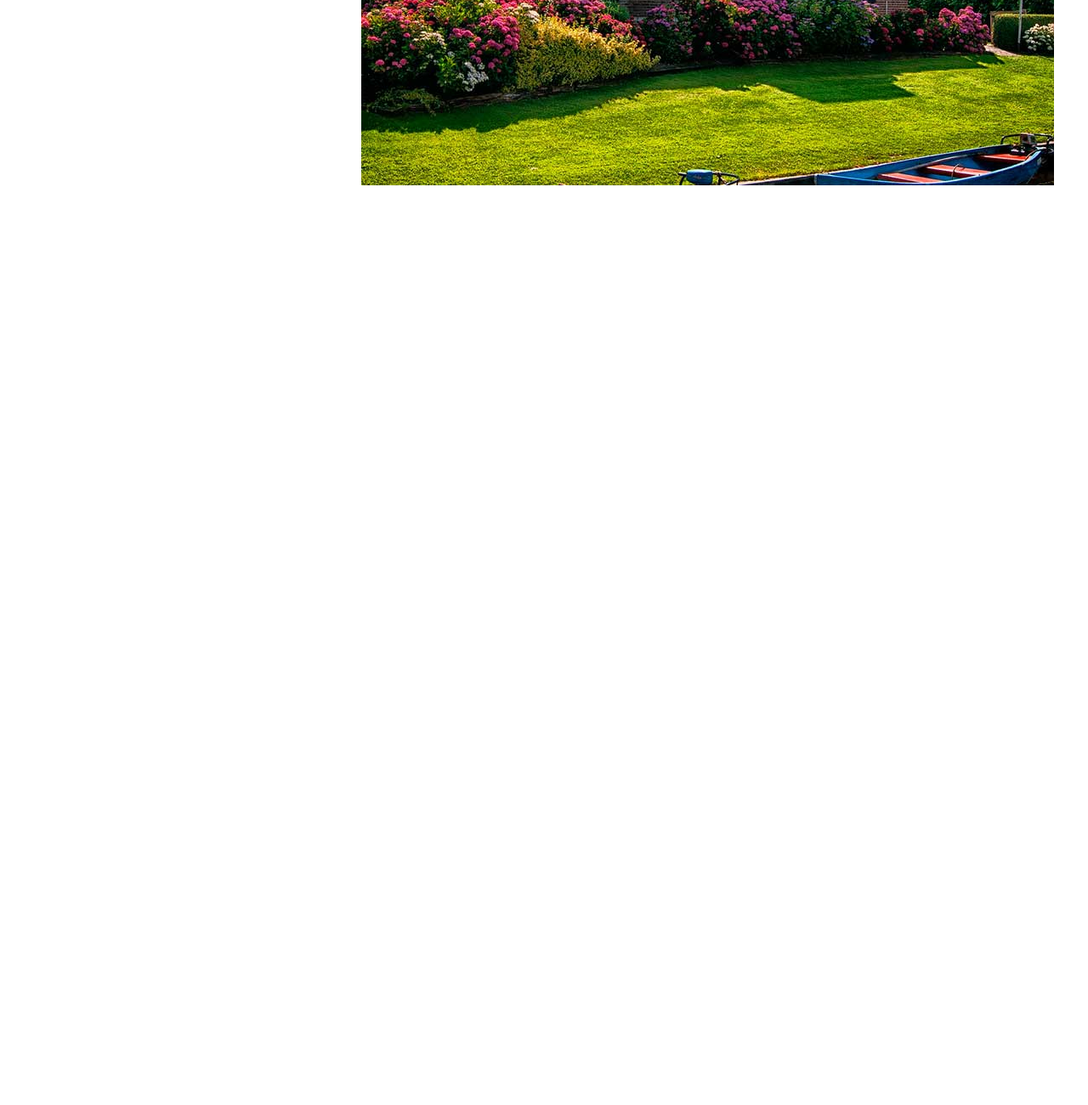
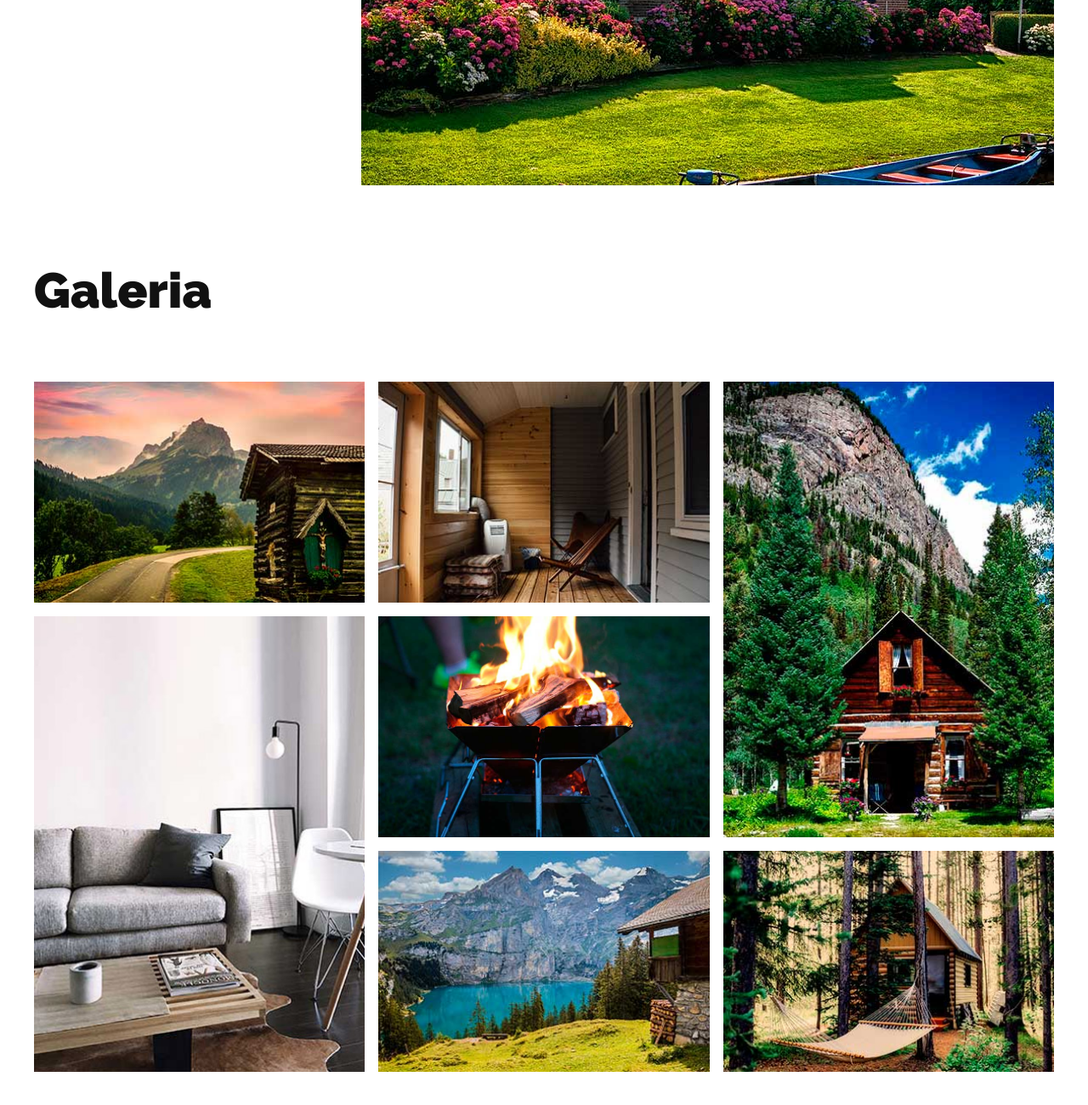
Before and after one commit to Devchris256/Arquitectura-Bosque, a plain HTML site: page index.html in a window 1280 px wide. Shown: the part 3354-4654 px from the top of the page at 85% size. Before the commit the page ends 3652 px from the top, so only its background shows below. Drawn offline with Linux system fonts and the light colour scheme.

Commit message:
agrega seccion galeria

```diff
--- /dev/null
+++ b/css/gallery.css
@@ -0,0 +1,86 @@
+.gallery-content  {
+  margin-block: 2rem;
+  display: grid;
+  grid-template-columns: repeat(2, 1fr);
+  gap: 1rem;
+}
+
+.gallery-content img {
+  inline-size: 100%;
+  block-size: 100%;
+  object-fit: cover;
+}
+
+.gallery1 {
+  grid-column: 1/2;
+  grid-row: 1/2;
+}
+
+.gallery2 {
+  grid-column: 2/-1;
+  grid-row: 1/3;
+}
+
+.gallery3 {
+  grid-column: 2/-1;
+  grid-row: 3 / 5;
+}
+
+.gallery4 {
+  grid-column: 1/2;
+  grid-row: 4/5;
+}
+
+.gallery5 {
+  grid-column: 1/2;
+  grid-row: 5/6;
+}
+
+.gallery6 {
+  grid-column: 1/2;
+  grid-row: 2/4;
+}
+
+.gallery7 {
+  grid-column: 2/-1;
+  grid-row: 5/6;
+}
+
+@media screen and (min-width:768px) {
+  .gallery-content {
+    grid-template-columns: repeat(3, 1fr);
+    margin-block: 4rem;
+  }
+
+  .gallery2 {
+    grid-column: 1/2;
+    grid-row: 2/4;
+  }
+
+  .gallery3 {
+    grid-column: 2/3;
+    grid-row: 1/2;
+
+  }
+  .gallery4 {
+    grid-column: 2/3;
+    grid-row: 2/3;
+  }
+
+  .gallery5 {
+    grid-column: 2/3;
+    grid-row: 3/4;
+  }
+
+  .gallery6 {
+    grid-column: 3/-1;
+    grid-row: 1/3;
+  }
+
+  .gallery7 {
+    grid-column: 3/-1;
+    grid-row: 3/4;
+  }
+
+
+}
--- a/css/style.css
+++ b/css/style.css
@@ -5,6 +5,7 @@
 @import './about-us.css';
 @import './details.css';
 @import './main.css';
+@import './gallery.css';
 
 :root {
   scroll-behavior: smooth;
--- a/index.html
+++ b/index.html
@@ -88,9 +88,36 @@
             <img src="./img/modelo_elite.jpg" loading="lazy" alt="Modelo basico, casa de bosque con 2 ventanas laterales">
           </div>
         </div> <!-- -----modelo Elite------->
+      </div> <!-- ----main content----- -->
+    </div>
+  </main>
+  <div class="gallery" aria-label="Galeria" id="galeria">
+    <div class="wrapper">
+      <h2>Galeria</h2>
+      <div class="gallery-content">
+        <div class="gallery1">
+          <img src="./img/imagen_1.jpg" alt="Imagen de cabaña">
+        </div> <!-- -----gallery1--- -->
+        <div class="gallery2">
+          <img src="./img/imagen_2.jpg" alt="Imagen de cabaña">
+        </div> <!-- -----gallery--- -->
+        <div class="gallery3">
+          <img src="./img/imagen_3.jpg" alt="Imagen de cabaña">
+        </div> <!-- -----gallery3--- -->
+        <div class="gallery4">
+          <img src="./img/imagen_4.jpg" alt="Imagen de cabaña">
+        </div> <!-- -----gallery4--- -->
+        <div class="gallery5">
+          <img src="./img/imagen_5.jpg" alt="Imagen de cabaña">
+        </div> <!-- -----gallery5--- -->
+        <div class="gallery6">
+          <img src="./img/imagen_6.jpg" alt="Imagen de cabaña">
+        </div> <!-- -----gallery6--- -->
+        <div class="gallery7">
+          <img src="./img/imagen_7.jpg" alt="Imagen de cabaña">
+        </div> <!-- -----gallery7--- -->
       </div>
     </div>
-  </main>
-
+  </div>
 </body>
 </html>
```
